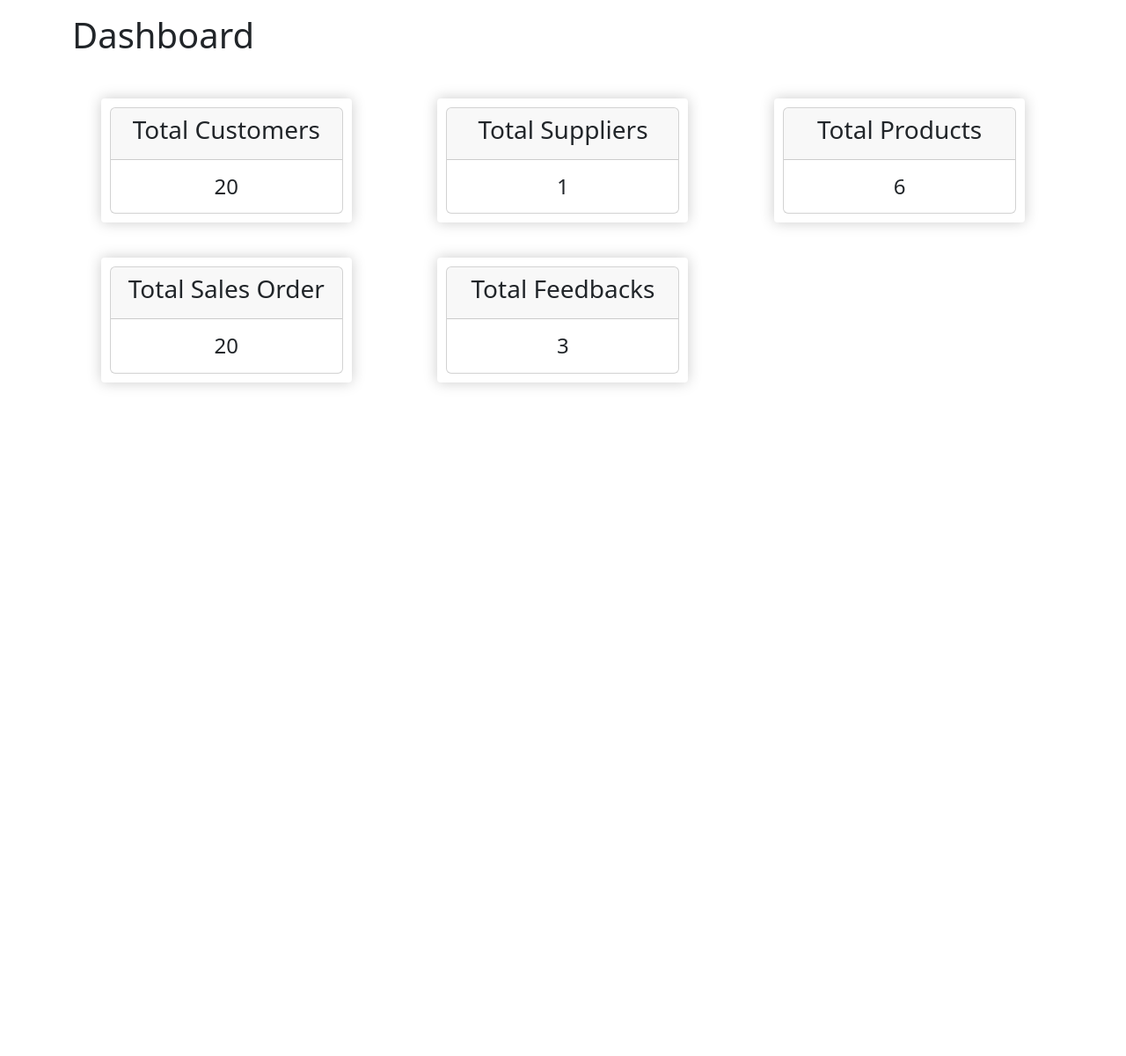
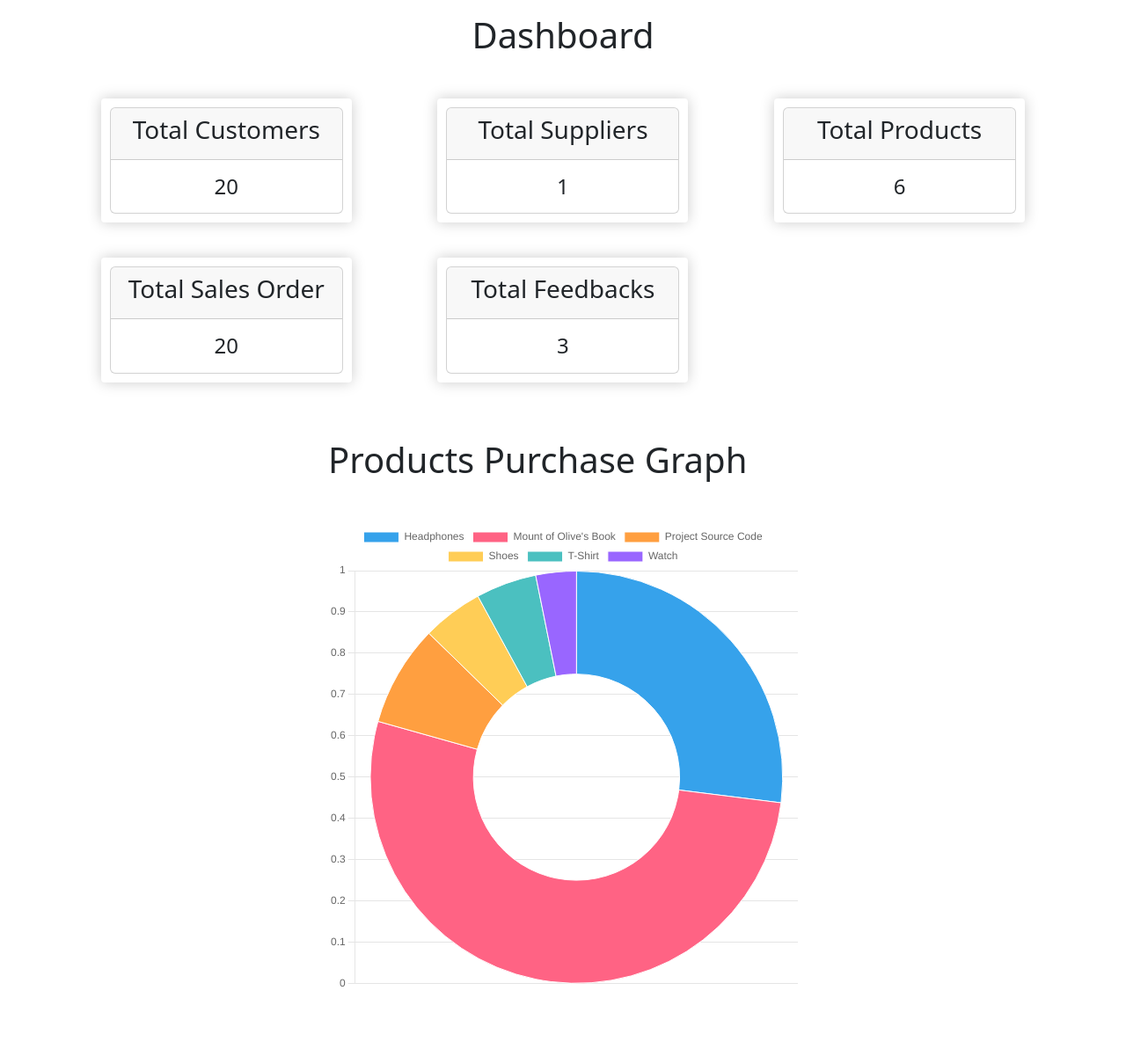
Before and after one commit to sreekanths-24/CRM, a Django app: page /features/dashboard in a window 1280 px wide. Shown: the part 56-1257 px from the top of the page at 88% size. Before the commit the page ends 496 px from the top, so only its background shows below. Run offline with Django 3.2, Linux system fonts and the light colour scheme; a user stored in the database is signed in; data comes from the database, SQL or seed files in the repository; both versions use the stored data as it was after the commit; parts of the project's set-up code (start-up, migrations or seed data) failed here and were passed over.

Commit message:
added a product purchase graph

```diff
--- a/features/templates/dashboard.html
+++ b/features/templates/dashboard.html
@@ -1,7 +1,7 @@
 {% extends 'base.html' %}
 {% block content %}
 {% if user.is_authenticated %}
-<h1>Dashboard</h1>
+<h1 style="text-align: center;">Dashboard</h1>
 <br>
 <div style="text-align: center;" class="row gap-2">
     <div class="col-lg-3 col-md-1 mx-auto my-3 box-element">
@@ -112,6 +112,43 @@
     </div>
 
 </div>
+
+<div class="row" id="ajshgf" style="margin: 0 auto;">
+
+    <h1 class="my-5">Products Purchase Graph</h1>
+    <br><br>
+    <div>
+        <canvas id="myChart"></canvas>
+    </div>
+
+      <script src="https://cdn.jsdelivr.net/npm/chart.js"></script>
+
+      <script>
+        const ctx = document.getElementById('myChart');
+
+        new Chart(ctx, {
+          type: 'doughnut',
+          data: {
+            labels: {{product_names|safe}} ,
+            datasets: [{
+              label: 'Total Purchases',
+              data: {{product_totals|safe}},
+              borderWidth: 1
+            }]
+          },
+          options: {
+            scales: {
+              y: {
+                beginAtZero: true
+              }
+            }
+          }
+        });
+      </script>
+
+
+</div>
+<br><br><br>
 {% endif %}
 
 
--- a/features/views.py
+++ b/features/views.py
@@ -5,6 +5,8 @@ from mainpart.models import Record
 from store.models import *
 from django.db.models import Q
 from .forms import AddSupplierRecord
+from django.db.models import Sum
+
 # Create your views here.
 def sendfeedback(request):
 	if request.method == "POST":
@@ -118,10 +120,19 @@ def dashboard(request):
 	totalcustomers = ShippingAddress.objects.all()
 	totalproducts = Product.objects.all()
 	totalsuppliers = SupplierRecord.objects.all()
+
+	order_items = OrderItem.objects.values('product__name').annotate(total_quantity=Sum('quantity'))
+	product_quantities = {item['product__name']: item['total_quantity'] for item in order_items}
+
+	product_names = list(product_quantities.keys())
+	product_totals = list(product_quantities.values())
+
 	context = {
 		'totalfeedbacks':totalfeedbacks,
 		'totalcustomers':totalcustomers,
 		'totalproducts':totalproducts,
 		'totalsuppliers':totalsuppliers,
+		'product_names': product_names,
+        'product_totals': product_totals,
 	}
 	return render(request, 'dashboard.html', context)
--- a/mainpart/templates/base.html
+++ b/mainpart/templates/base.html
@@ -24,6 +24,9 @@
         z-index: 1;
       }
 
+      #ajshgf{
+        width: 50%;
+      }
 
       .box-element{
         box-shadow:hsl(0, 0%, 80%) 0 0 16px;
@@ -34,6 +37,9 @@
       @media screen and (max-width: 700px) {
         #gjkaegryuw{
           font-size: 1rem;
+        }
+        #ajshgf{
+          width: 100%;
         }
       }
     </style>
```
Also changed, not shown: db.sqlite3.
